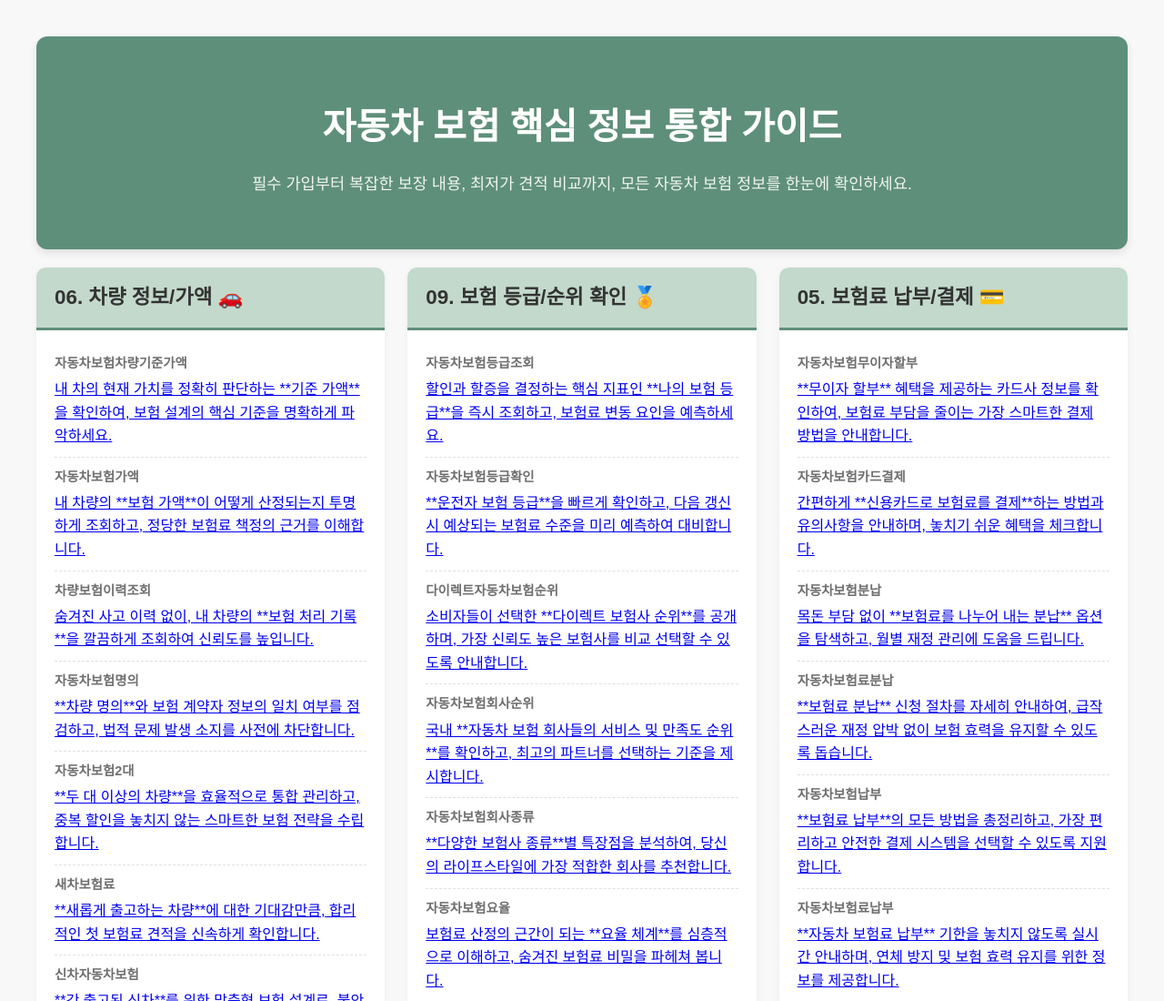
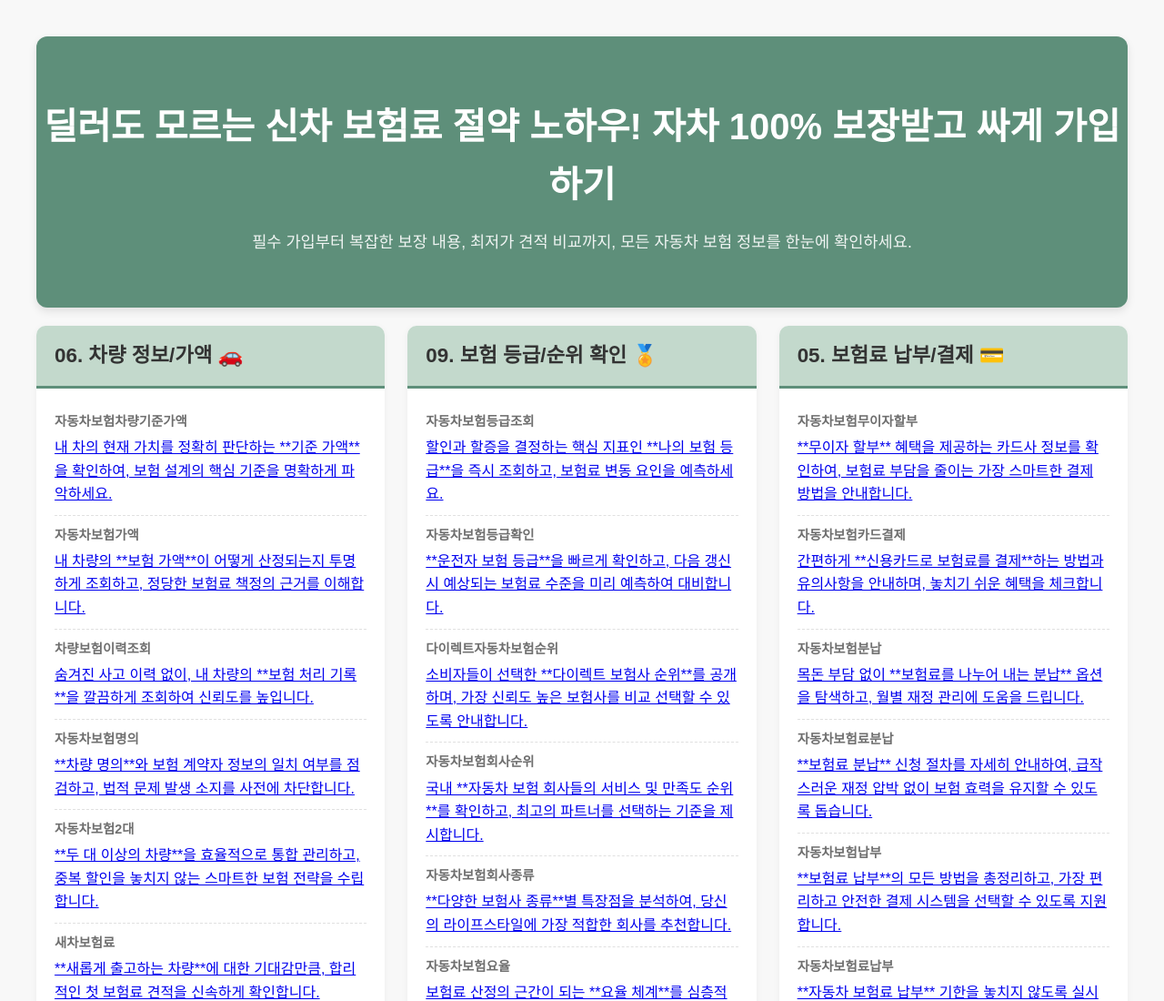
Before and after one commit to firemoney81-naldon/backktopx, a website: page index.html in a window 1280 px wide. Shown: the top 1100 px of the page at 91% size. Drawn offline with Linux system fonts and the light colour scheme.

Commit message:
Update index.html

```diff
--- a/index.html
+++ b/index.html
@@ -3,11 +3,11 @@
 <head>
     <meta charset="UTF-8">
     <meta name="viewport" content="width=device-width, initial-scale=1.0">
+<meta name="google-site-verification" content="bPeyJ_S-8nWUQOJ-jHeV7UVtUrtM_aln4fud6O-cZHc" />
+<meta name="naver-site-verification" content="dbd4b6491a20bc3cdb791bd1ea9ea63e72e0cd4d" />
 
 
-
-
-  <title>자동차 보험 핵심 정보 안내 센터: 실시간 통합 조회</title>
+  <title>딜러도 모르는 신차 보험료 절약 노하우! 자차 100% 보장받고 싸게 가입하기</title>
 
 
 
@@ -153,7 +153,7 @@
 <body>
     <div class="container">
         <header class="header">
-            <h1>자동차 보험 핵심 정보 통합 가이드</h1>
+            <h1>딜러도 모르는 신차 보험료 절약 노하우! 자차 100% 보장받고 싸게 가입하기</h1>
             <p>필수 가입부터 복잡한 보장 내용, 최저가 견적 비교까지, 모든 자동차 보험 정보를 한눈에 확인하세요.</p>
         </header>
 
```
